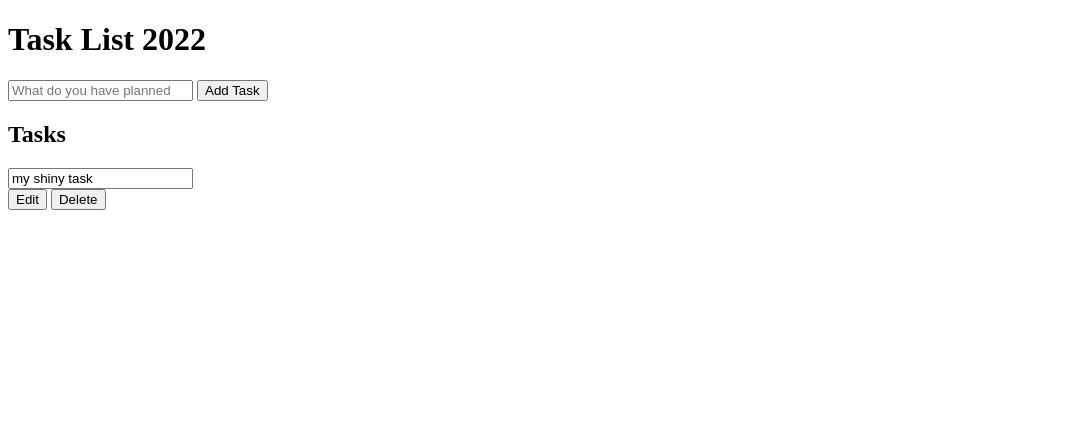
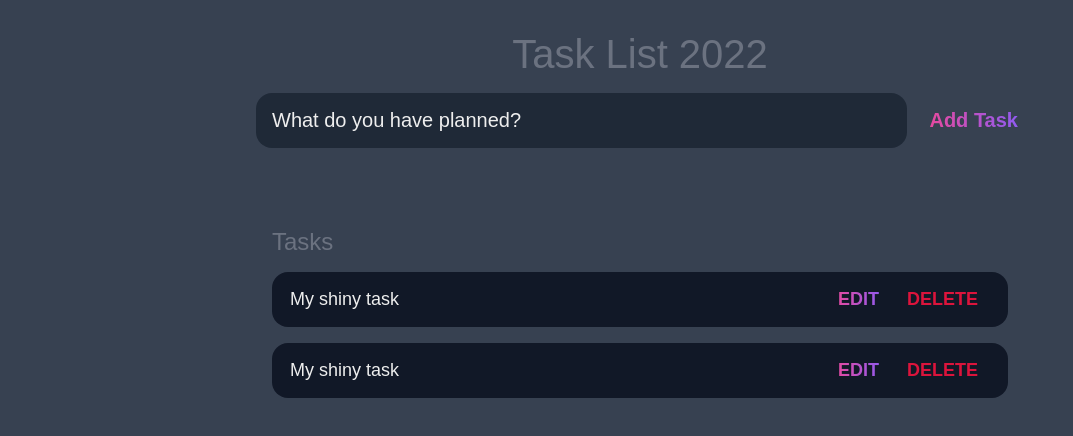
Before and after one commit to MajaPetkova/JS-Advanced, a plain HTML site: page Demo TODO List/index.html in a window 1280 px wide. Shown: the whole page, without its empty margins (0-1073 px from the left). Drawn offline with Linux system fonts and the light colour scheme.

Commit message:
Update css and html

```diff
--- a/Demo TODO List/index.html
+++ b/Demo TODO List/index.html
@@ -14,7 +14,7 @@
         <input
           type="text"
           id="new-task-input"
-          placeholder="What do you have planned"
+          placeholder="What do you have planned?"
         />
         <input type="submit" id="new-task-submit" value="Add Task" />
       </form>
@@ -24,18 +24,28 @@
       <section class="task-list">
         <h2>Tasks</h2>
         <div id="tasks">
+          <div class="task">
             <div class="content">
-                <input type="text" class="text" value="my shiny task" readonly/>
+              <input type="text" class="text" value="My shiny task" readonly />
             </div>
             <div class="actions">
-                <button class="edit">Edit</button>
-                <button class="delete">Delete</button>
+              <button class="edit">Edit</button>
+              <button class="delete">Delete</button>
             </div>
+          </div>
+          <div class="task">
+            <div class="content">
+              <input type="text" class="text" value="My shiny task" readonly />
+            </div>
+            <div class="actions">
+              <button class="edit">Edit</button>
+              <button class="delete">Delete</button>
+            </div>
+          </div>
         </div>
       </section>
     </main>
 
-
     <script src="index.js"></script>
   </body>
 </html>
--- a/Demo TODO List/main.css
+++ b/Demo TODO List/main.css
@@ -0,0 +1,133 @@
+:root {
+  --dark: #374151;
+  --darker: #1f2937;
+  --darkest: #111827;
+  --grey: #6b7280;
+  --light: #eee;
+  --pink: #ec4899;
+  --purple: #8b5cf6;
+}
+
+* {
+  box-sizing: border-box;
+  margin: 0;
+  font-family: "Fira sans", sans-serif;
+}
+body {
+  display: flex;
+  flex-direction: column;
+  min-height: 100vh;
+  background-color: var(--dark);
+  color: var(--light);
+}
+header {
+  text-align: center;
+  max-width: 800px;
+  padding: 2rem 1rem;
+  margin: 0 auto;
+  width: 100%;
+}
+header h1 {
+  font-size: 2.5rem;
+  font-weight: 300;
+  color: var(--grey);
+  margin-bottom: 1rem;
+}
+#new-task-form {
+  display: flex;
+}
+input,
+button {
+  appearance: none;
+  border: none;
+  outline: none;
+  background: none;
+}
+#new-task-input {
+  flex: 1 1 0%;
+  background-color: var(--darker);
+  padding: 1rem;
+  border-radius: 1rem;
+  margin-right: 1rem;
+  color: var(--light);
+  font-size: 1.25rem;
+}
+#new-task-input::placeholder {
+  color: var(--light);
+}
+#new-task-submit {
+  color: var(--pink);
+  font-size: 1.25rem;
+  font-weight: 700;
+  background-image: linear-gradient(to right, var(--pink), var(--purple));
+  -webkit-background-clip: text;
+  -webkit-text-fill-color: transparent;
+  cursor: pointer;
+  transition: 0.4s ease-in;
+}
+#new-task-submit:hover{
+    opacity: 0.8;
+}
+#new-task-submit:active{
+    opacity: 0.6;
+}
+main{
+   flex: 1 1 0%;
+   padding: 2rem 1rem;
+   max-width: 800px;
+   width: 100%;
+   margin: 0 auto;
+}
+.task-list{
+    padding: 1rem;
+}
+.task-list h2{
+    font-size: 1.5rem;
+    font-weight: 300;
+    color: var(--grey);
+    margin-bottom: 1rem;
+}
+#tasks .task{
+    display: flex;
+    justify-content: space-between;
+    background-color: var(--darkest);
+    padding: 1rem;
+    border-radius: 1rem;
+    margin-bottom: 1rem;
+}
+#tasks .task .content .text{
+    color: #eee;
+    font-size: 1.125rem;
+    width:100%;
+    display: block;
+    transition: 0.4s;
+}
+#tasks .task .content .text:not(:read-only){
+    color:var(--pink);
+}
+#tasks .task .actions{
+  display: flex;
+  margin: 0, -0.5rem ;
+}
+.task .actions button{
+    cursor: pointer;
+    margin: 0 0.5rem;
+    font-size: 1.125rem;
+    font-weight: 700;
+    text-transform: uppercase;
+    transition: 0.4s;
+}
+.task .actions button:hover{
+    opacity: 0.8;
+}
+.task .actions button:active{
+    opacity: 0.6;
+}
+.task .actions .edit{
+    background-image: linear-gradient(to right, var(--pink), var(--purple));
+    -webkit-background-clip: text;
+    -webkit-text-fill-color: transparent;
+}
+.task .actions .delete{
+color: crimson;
+}
```
